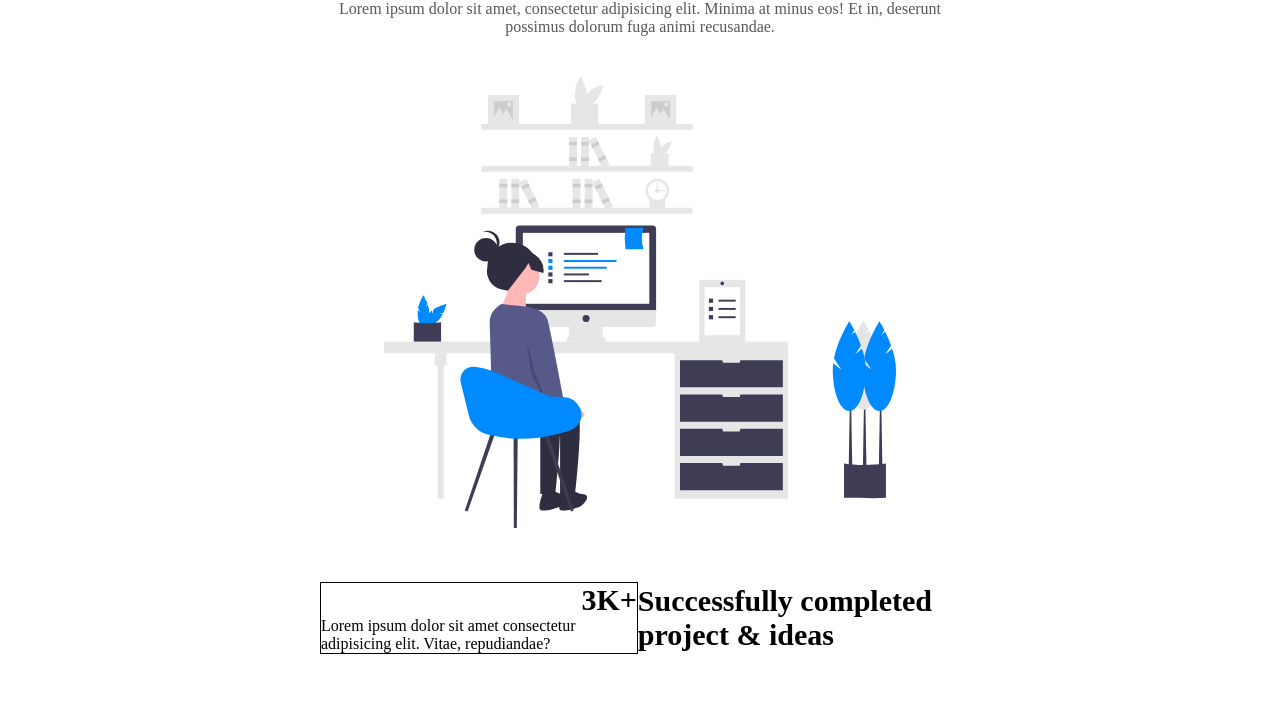
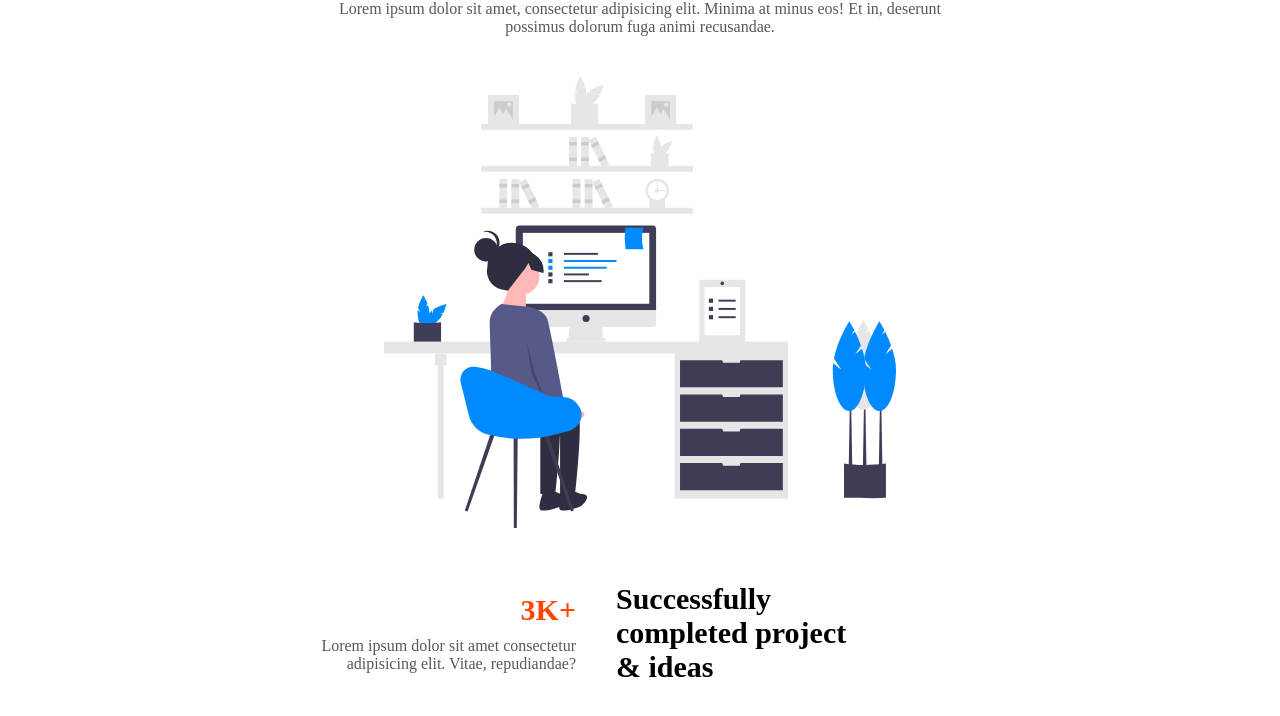
Before and after one commit to mabedinfahim/Assignment-06-for-shopify, a plain HTML site: page index.html in a window 1280 px wide. Shown: the part 192-908 px from the top of the page. Before the commit the page ends 886 px from the top, so only its background shows below. Drawn offline with Linux system fonts and the light colour scheme.

Commit message:
project section done

```diff
--- a/css/style.css
+++ b/css/style.css
@@ -11,6 +11,10 @@ body{
 h1{
     font-size:30px;
     font-weight: 700;
+}
+
+p{
+    color:rgb(88, 88, 88);
 }
 
 img{
@@ -83,7 +87,6 @@ img{
 .banner_content p{
     padding-top: 20px;
     padding-bottom:40px;
-    color:rgb(88, 88, 88);
 }
 
 .banner_content img{
@@ -101,8 +104,18 @@ img{
 }
 
 .project_left_content{
-    display: flex;
-    flex-direction: column;
-    align-items: end;
-    border:1px solid black;
+    text-align: right;
+    margin-right: 20px;
+    width:40%;
 }
+
+.project_left_content h1{
+    color:orangered;
+    margin-bottom:10px;
+}
+
+
+.project_right_content{
+    width: 40%;
+    margin-left: 20px;
+}
```
